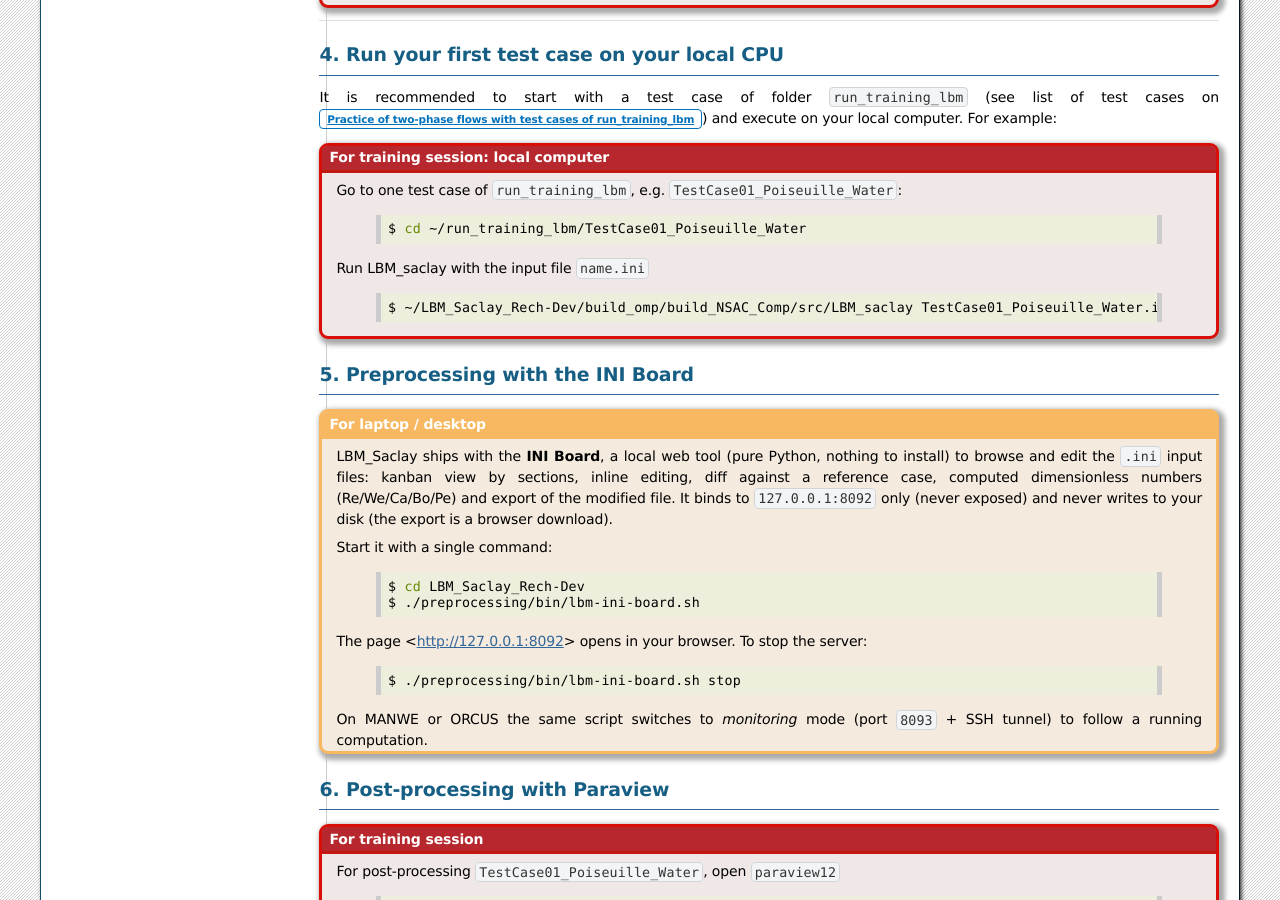
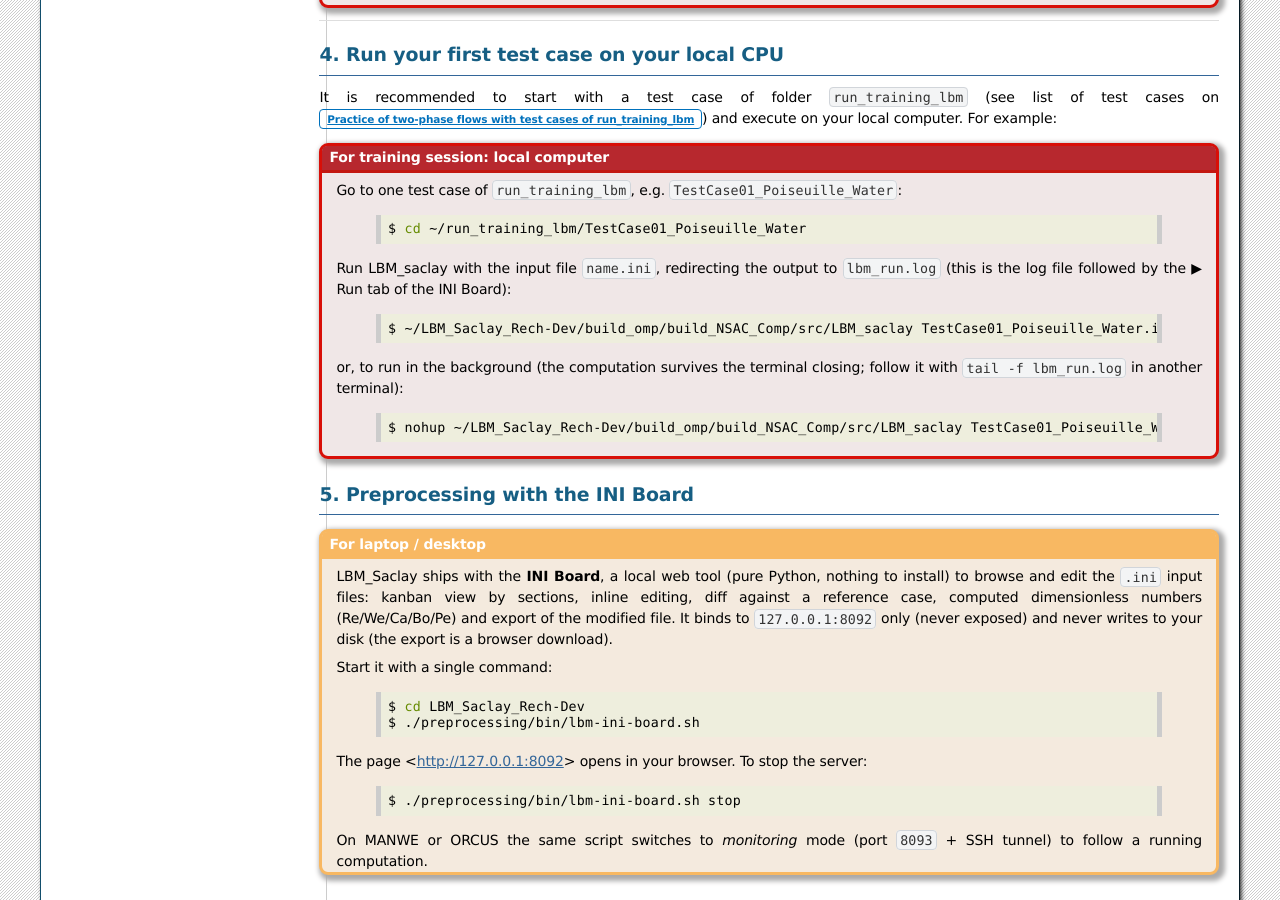
Before and after one commit to cea-lbm-saclay/LBM_Saclay_Documentation, a Sphinx documentation site: the page built from doc/src_doc/01_USER_GUIDE/QUICKSTART/quickstart.rst, in a window 1280 px wide and 900 px high, scrolled down 2648 px. Built offline with Sphinx 7.4.7, drawn with Linux system fonts in a browser that asks for light colours.

Commit message:
Modification in quickstart.rst execution command for consistency with ini board

```diff
--- a/doc/src_doc/01_USER_GUIDE/QUICKSTART/quickstart.rst
+++ b/doc/src_doc/01_USER_GUIDE/QUICKSTART/quickstart.rst
@@ -356,11 +356,20 @@ It is recommended to start with a test case of folder ``run_training_lbm`` (see
 
          $ cd ~/run_training_lbm/TestCase01_Poiseuille_Water
 
-   Run LBM_saclay with the input file ``name.ini``
+   Run LBM_saclay with the input file ``name.ini``, redirecting the output
+   to ``lbm_run.log`` (this is the log file followed by the ▶ Run tab of the
+   INI Board):
 
     .. code-block:: shell
 
-       $ ~/LBM_Saclay_Rech-Dev/build_omp/build_NSAC_Comp/src/LBM_saclay TestCase01_Poiseuille_Water.ini
+       $ ~/LBM_Saclay_Rech-Dev/build_omp/build_NSAC_Comp/src/LBM_saclay TestCase01_Poiseuille_Water.ini 2>&1 | tee lbm_run.log
+
+   or, to run in the background (the computation survives the terminal
+   closing; follow it with ``tail -f lbm_run.log`` in another terminal):
+
+    .. code-block:: shell
+
+       $ nohup ~/LBM_Saclay_Rech-Dev/build_omp/build_NSAC_Comp/src/LBM_saclay TestCase01_Poiseuille_Water.ini > lbm_run.log 2>&1 &
 
 5. Preprocessing with the INI Board
 -----------------------------------
```
